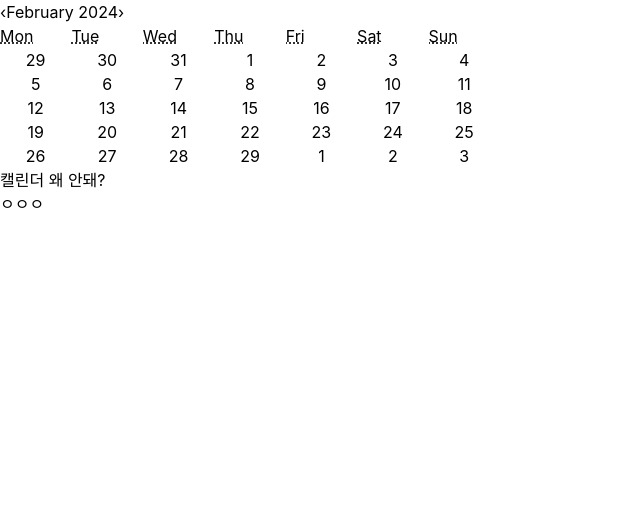
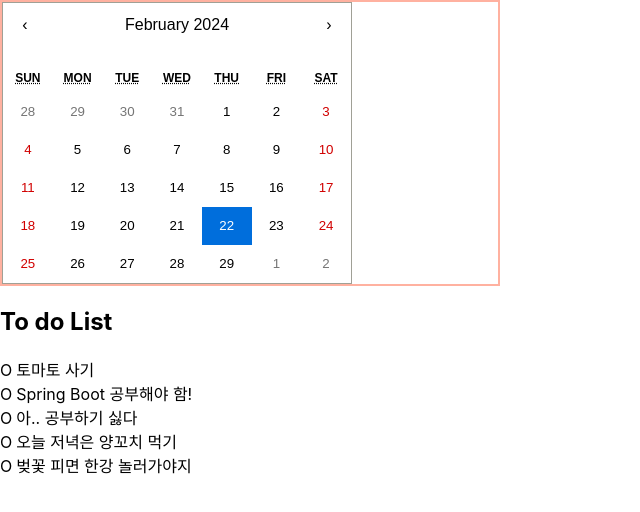
Before and after one commit to seobon/TeamTwoFront, a React (Create React App) app: page /calendar in a window 1280 px wide. Shown: the top 512 px of the page, without its empty margins (0-640 px from the left). Built offline with nearby package versions, Linux system fonts and the light colour scheme; a small style sheet from the web is missing.

Commit message:
feat: toast ui / 캘린더

```diff
--- a/package.json
+++ b/package.json
@@ -6,6 +6,9 @@
     "@testing-library/jest-dom": "^5.17.0",
     "@testing-library/react": "^13.4.0",
     "@testing-library/user-event": "^13.5.0",
+    "@toast-ui/editor": "^3.2.2",
+    "@toast-ui/editor-plugin-color-syntax": "^3.1.0",
+    "@toast-ui/react-editor": "^3.2.3",
     "react": "^18.2.0",
     "react-calendar": "^4.8.0",
     "react-dom": "^18.2.0",
--- a/src/App.js
+++ b/src/App.js
@@ -3,6 +3,8 @@ import './App.css';
 import Test from './pages/testpage/Test.jsx';
 import Todo from './pages/calendar/Todo.jsx';
 import Calendar1 from './pages/calendar/Calendar.jsx';
+import Write from './pages/write/Write.jsx';
+import Edit from './pages/write/Edit.jsx';
 
 function App() {
   return (
@@ -11,6 +13,8 @@ function App() {
         <Route path="/test" element={<Test />} />
         <Route path="/calendar" element={<Calendar1 />} />
         <Route path="/todo" element={<Todo />} />
+        <Route path="/write" element={<Write />} />
+        <Route path="/edit" element={<Edit />} />
       </Routes>
     </BrowserRouter>
   );
--- a/src/index.css
+++ b/src/index.css
@@ -1,18 +1,21 @@
-
 @tailwind base;
 @tailwind components;
 @tailwind utilities;
 
+@import url('https://cdn.jsdelivr.net/gh/orioncactus/pretendard@v1.3.9/dist/web/variable/pretendardvariable.min.css');
 
-@import url("https://cdn.jsdelivr.net/gh/orioncactus/pretendard@v1.3.9/dist/web/variable/pretendardvariable.min.css");
+/* @import url('~@toast-ui/editor/dist/toastui-editor.css');
+
+@import url('~@toast-ui/editor-plugin-color-syntax/dist/toastui-editor-plugin-color-syntax.css');
+
+@import url('tui-color-picker/dist/tui-color-picker.css'); */
 
 @layer base {
   html {
     margin: 0;
-    font-family: "Pretendard Variable", Pretendard, -apple-system,
-      BlinkMacSystemFont, system-ui, Roboto, "Helvetica Neue", "Segoe UI",
-      "Apple SD Gothic Neo", "Noto Sans KR", "Malgun Gothic",
-      "Apple Color Emoji", "Segoe UI Emoji", "Segoe UI Symbol", sans-serif;
+    font-family: 'Pretendard Variable', Pretendard, -apple-system, BlinkMacSystemFont, system-ui, Roboto,
+      'Helvetica Neue', 'Segoe UI', 'Apple SD Gothic Neo', 'Noto Sans KR', 'Malgun Gothic', 'Apple Color Emoji',
+      'Segoe UI Emoji', 'Segoe UI Symbol', sans-serif;
     -webkit-font-smoothing: antialiased;
     -moz-osx-font-smoothing: grayscale;
   }
@@ -26,8 +29,11 @@
   }
 }
 
+code {
+  font-family: source-code-pro, Menlo, Monaco, Consolas, 'Courier New', monospace;
+}
 
-code {
-  font-family: source-code-pro, Menlo, Monaco, Consolas, "Courier New",
-    monospace;
-}
+/* 해결법 */
+/* https://velog.io/@soo2283/Toast-editor-%EC%82%AC%EC%9A%A9%EC%8B%9C-%ED%88%B4%EB%B0%94-%EC%95%84%EC%9D%B4%EC%BD%98%EC%9D%B4-%EC%95%88%EB%B3%B4%EC%9D%B4%EB%8A%94-%EB%AC%B8%EC%A0%9C */
+
+/* @import url('@toast-ui/editor/dist/toastui-editor.css'); */
--- a/src/index.js
+++ b/src/index.js
@@ -1,11 +1,11 @@
 import React from 'react';
 import ReactDOM from 'react-dom/client';
 import App from './App';
-import  "./index.css"
+import './index.css';
 
 const root = ReactDOM.createRoot(document.getElementById('root'));
 root.render(
   <React.StrictMode>
     <App />
-  </React.StrictMode>
+  </React.StrictMode>,
 );
--- a/src/pages/calendar/Calendar.jsx
+++ b/src/pages/calendar/Calendar.jsx
@@ -1,21 +1,44 @@
 import { useState } from 'react';
 import Calendar from 'react-calendar';
+import Todo from './Todo';
+import 'react-calendar/dist/Calendar.css';
+import { useNavigate } from 'react-router-dom';
 
 export default function Calendar1() {
   const [today, setToday] = useState(new Date()); // 현재 날짜를 today에 저장
+  const [writtenDays, setWrittenDays] = useState([]); // 작성된 날짜를 저장하는 상태
+  const navigator = useNavigate();
 
   // onChange이벤트에 넣어줘서 날짜가 지날 때마다 today값이 업데이트 됨
   const onChangeToday = date => {
-    setToday(today);
+    setToday(date);
+  };
+
+  const mood = day => {
+    const dateString = day.toISOString().split('T')[0]; // 날짜를 문자열로 변환
+    if (writtenDays.includes(dateString)) {
+      // 작성된 날짜를 클릭하면 글 수정 페이지로 이동
+      navigator(`/edit/${dateString}`);
+    } else {
+      // 작성되지 않은 날짜를 클릭하면 글 작성 페이지로 이동
+      navigator(`/write/${dateString}`);
+    }
   };
 
   return (
     <>
-      <div className="w-[500px]">
-        <Calendar onChange={onChangeToday} value={today} next2Label={null} prev2Label={null} />
+      <div className="w-[500px] border-2 border-red">
+        <Calendar
+          onClickDay={mood} // 감정 버튼 클릭
+          onChange={onChangeToday}
+          value={today} // 오늘 날짜
+          next2Label={null} // 연 이동 버튼 삭제
+          prev2Label={null}
+          calendarType="US" // 일요일 부터 시작되도록
+          className="black"
+        />
       </div>
-      <div>캘린더 왜 안돼?</div>
-      <div>ㅇㅇㅇ</div>
+      <Todo />
     </>
   );
 }
--- /dev/null
+++ b/src/pages/write/Edit.jsx
@@ -0,0 +1,8 @@
+// 글 수정 컴포넌트
+export default function Edit() {
+  return (
+    <>
+      <div></div>
+    </>
+  );
+}
--- /dev/null
+++ b/src/pages/write/Write.jsx
@@ -0,0 +1,27 @@
+// 글 작성 컴포넌트
+import React from 'react';
+import '@toast-ui/editor/dist/toastui-editor.css';
+import { Editor } from '@toast-ui/react-editor';
+// import colorSyntax from '@toast-ui/editor-plugin-color-syntax';
+// import 'tui-color-picker/dist/tui-color-picker.css';
+// import '@toast-ui/editor-plugin-color-syntax/dist/toastui-editor-plugin-color-syntax.css';
+// import '@toast-ui/editor/dist/i18n/ko-kr';
+
+export default function Write() {
+  return (
+    <>
+      <div className="w-[1000px]">
+        <Editor
+          initialValue="hello react editor world!" // 에디터의 초기 값
+          previewStyle="vertical" // 에디터와 미리보기 패널의 배치
+          initialEditType="wysiwyg" // 워지웍 타입 선택
+          hideModeSwitch={true} // 하단의 타입 선택 탭 숨김 (마크다운/워지웍)
+          useCommandShortcut={false}
+          // plugins={[colorSyntax]}
+          // language="ko-KR"
+          className=""
+        />
+      </div>
+    </>
+  );
+}
```
Also changed, not shown: 2 other files (tests, documents, lock files or other folders).
